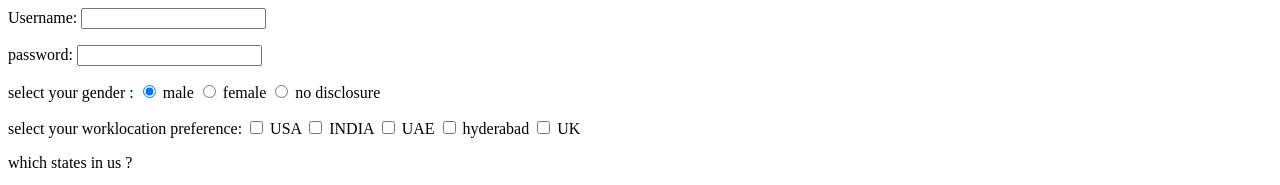
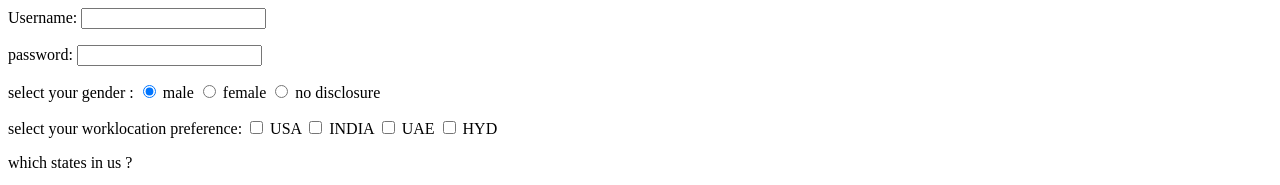
Before and after one commit to Gankidivasu/html, a plain HTML site: page forms.html in a window 1280 px wide. Shown: the top 185 px of the page. Drawn offline with Linux system fonts and the light colour scheme.

Commit message:
Revert "commit after resolving conflict"
This reverts commit 562cc210fdce882eb25b8166c54242c25d86d5da.

```diff
--- a/forms.html
+++ b/forms.html
@@ -21,9 +21,7 @@ select your worklocation preference:
 <input type = "checkbox" name = "locationpreference" value = "USA" /> USA
 <input type = "checkbox" name = "locationpreference" value = "INDIA" /> INDIA
 <input type = "checkbox" name = "locationpreference" value = "UAE" /> UAE
-<input type = "checkbox" name = "locationpreference" value = "Hyderabad" /> hyderabad
-<input type = "checkbox" name = "locationpreference" value = "United kingdom" /> UK
-
+<input type = "checkbox" name = "locationpreference" value = "Hyderabad" /> HYD
  </p>
 
  <p>which states in us ? </p>
```
